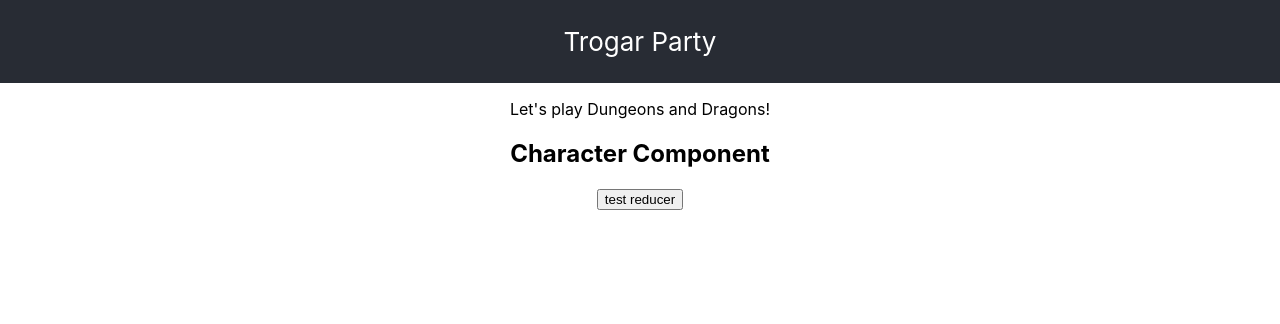
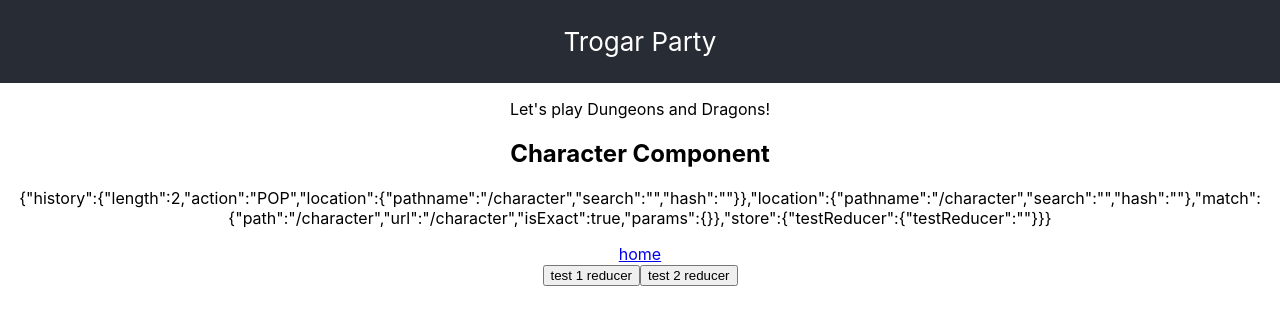
Before and after one commit to jmicko/trogar-party, a React (Create React App) app: page /#/character in a window 1280 px wide. Shown: the top 324 px of the page. Built offline with nearby package versions, Linux system fonts and the light colour scheme.

Commit message:
root reducer working

```diff
--- a/src/components/Character/Character.js
+++ b/src/components/Character/Character.js
@@ -1,4 +1,5 @@
 import React, { Component } from 'react';
+import { Link } from 'react-router-dom';
 import { connect } from 'react-redux';
 import mapStoreToProps from '../../redux/mapStoreToProps';
 
@@ -15,8 +16,21 @@
     return (
       <div>
         <h2>{this.state.heading}</h2>
+        <p>
+          {JSON.stringify(this.props)}
+        </p>
+        <Link to="/">
+          home
+        </Link>
         <div>
-          <button>test reducer</button>
+          <button
+            onClick={() => {this.props.dispatch({ type: 'RETURN_TEST_1' });}}>
+            test 1 reducer
+          </button>
+          <button
+            onClick={() => {this.props.dispatch({ type: 'RETURN_TEST_2' });}}>
+            test 2 reducer
+          </button>
         </div>
       </div>
     );
```
